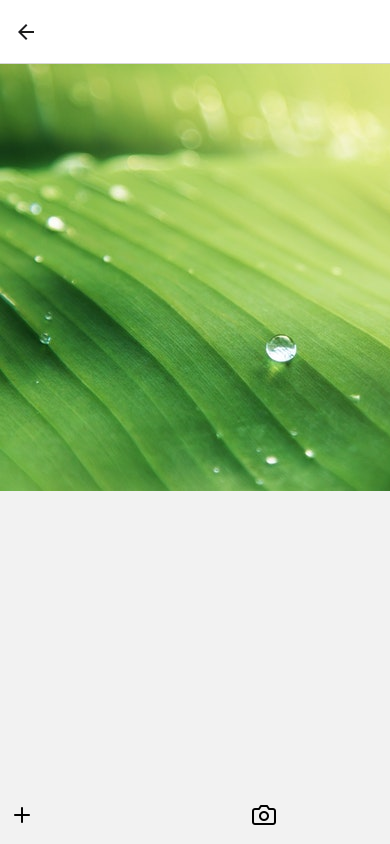
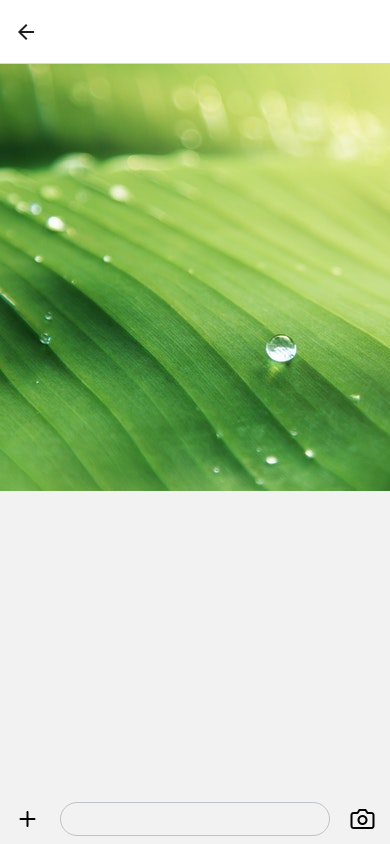
Before and after one commit to ezrablackfish2/whatsapp, a React Native app: screen /ChatScreen in a window 390 px wide. Built offline with nearby package versions, Linux system fonts and the light colour scheme.

Commit message:
now we are on css yayaa

```diff
--- a/constants/colors.js
+++ b/constants/colors.js
@@ -1,4 +1,4 @@
 export default {
 	blue: "#349db",
-
+	lightGrey: "#bdc3c7",
 }
--- a/screens/ChatScreen.js
+++ b/screens/ChatScreen.js
@@ -16,14 +16,18 @@ const ChatScreen = props => {
 
 	    	</ImageBackground>
 	    <View style={styles.inputContainer}>
-		<TouchableOpacity onPress={() => console.log("Pressed")
+		<TouchableOpacity
+	    	style={styles.mediaButton}
+	    	onPress={() => console.log("Pressed")
 		}>
 		<Feather name="plus" size={24} color={colors.blue} />
 	    	</TouchableOpacity>
 
-	    	<TextInput />
+	    	<TextInput style={styles.textbox} />
 
-	    	<TouchableOpacity onPress={() => console.log("Pressed")
+	    	<TouchableOpacity
+	    	style={styles.mediaButton}
+	    	onPress={() => console.log("Pressed")
 		}>
 		<Feather name="camera" size={24} color={colors.blue} />
 	    	</TouchableOpacity>
@@ -49,7 +53,19 @@ const styles = StyleSheet.create({
 		paddingVertical: 8,
 		paddingHorizontal: 10,
 		height: 50,
-
+	},
+	textbox: {
+		flex: 1,
+		borderWidth: 1,
+		borderRadius: 50,
+		borderColor: colors.lightGrey,
+		marginHorizontal: 15,
+		paddingHorizontal: 12,
+	},
+	mediaButton: {
+		alignItems: "center",
+		justifyContent: "center",
+		width: 35,
 	}
 });
 
```
